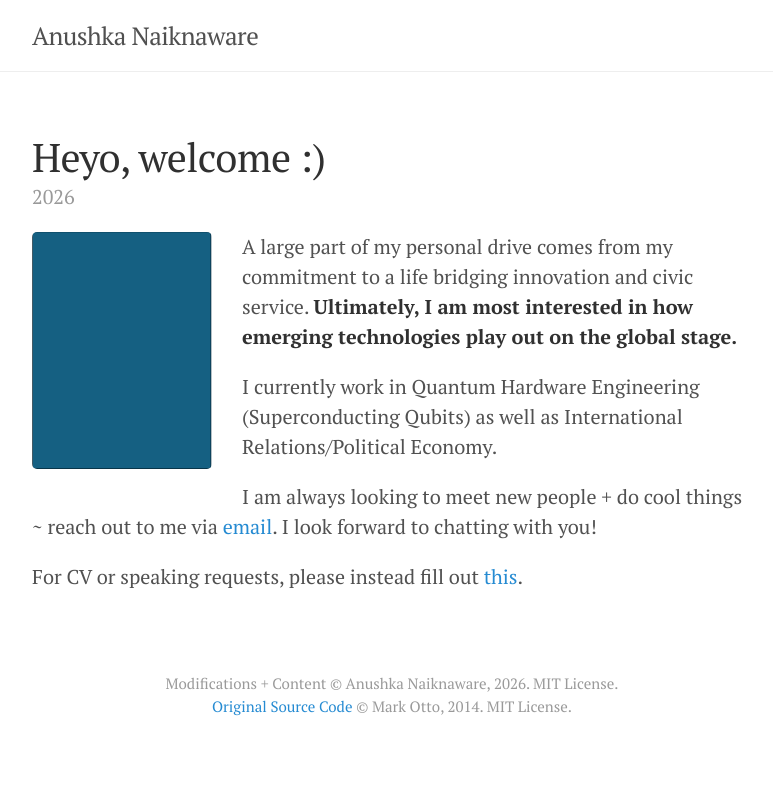
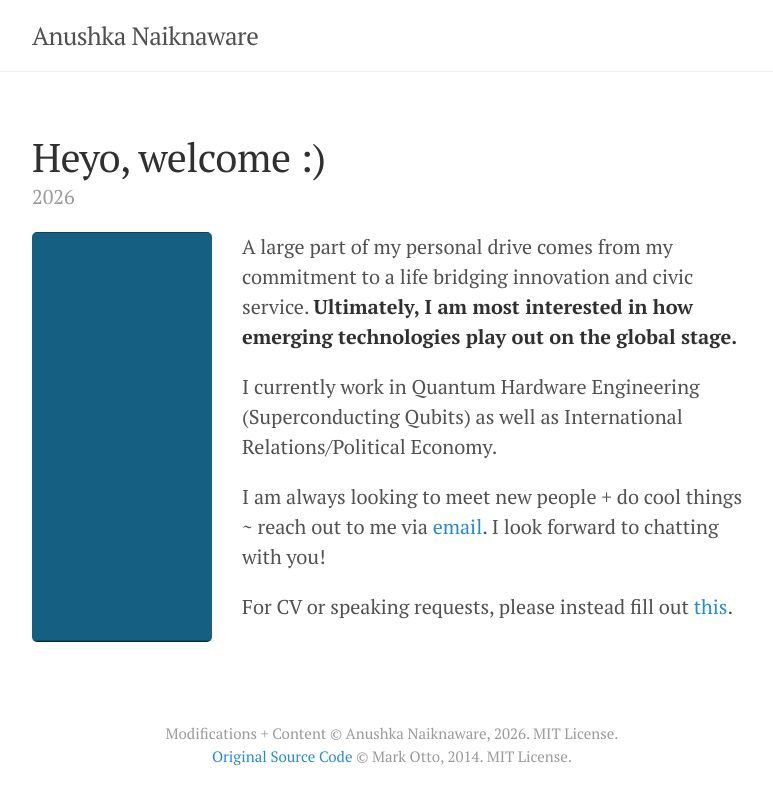
Before and after one commit to anushkanaiknaware/anushkanaiknaware.github.io, a Jekyll site: the page built from _posts/2026-08-20-home.md, in a window 1280 px wide. Shown: the top 805 px of the page, without its empty margins (248-1021 px from the left). Built offline with Jekyll 4.4.1, drawn with Linux system fonts in a browser that asks for light colours.

Commit message:
image continue

```diff
--- a/_posts/2026-08-20-home.md
+++ b/_posts/2026-08-20-home.md
@@ -3,7 +3,10 @@ layout: post
 title: Heyo, welcome :)
 season:
 ---
+<div class="home-content">
 <img class="home-image" src="{{ '/image.png' | relative_url }}" alt="">
+
+<div class="home-text" markdown="1">
 
 A large part of my personal drive comes from my commitment to a life bridging innovation and civic service. **Ultimately, I am most interested in how emerging technologies play out on the global stage.**
 
@@ -12,3 +15,6 @@ I currently work in Quantum Hardware Engineering (Superconducting Qubits) as wel
 I am always looking to meet new people + do cool things ~ reach out to me via <a href="mailto:{{ site.author.email }}">email</a>. I look forward to chatting with you!
 
  For CV or speaking requests, please instead fill out <a href="https://airtable.com/appyP7cJh6WmiJjuA/pagsIdhWwfHoUZk0A/form">this</a>.
+
+</div>
+</div>
--- a/public/css/poole.css
+++ b/public/css/poole.css
@@ -234,10 +234,34 @@ img {
   border-radius: 5px;
 }
 
+.home-content {
+  display: grid;
+  grid-template-columns: 180px minmax(0, 1fr);
+  gap: 1.5rem;
+  align-items: stretch;
+}
+
 .home-image {
-  float: left;
-  width: 180px;
-  margin: 0 1.5rem 1rem 0;
+  width: 100%;
+  height: 100%;
+  margin: 0;
+  object-fit: cover;
+}
+
+.home-text {
+  min-width: 0;
+}
+
+@media (max-width: 39.99em) {
+  .home-content {
+    display: block;
+  }
+
+  .home-image {
+    width: 120px;
+    height: auto;
+    margin: 0 auto 1rem;
+  }
 }
 
 /* Tables */
```
